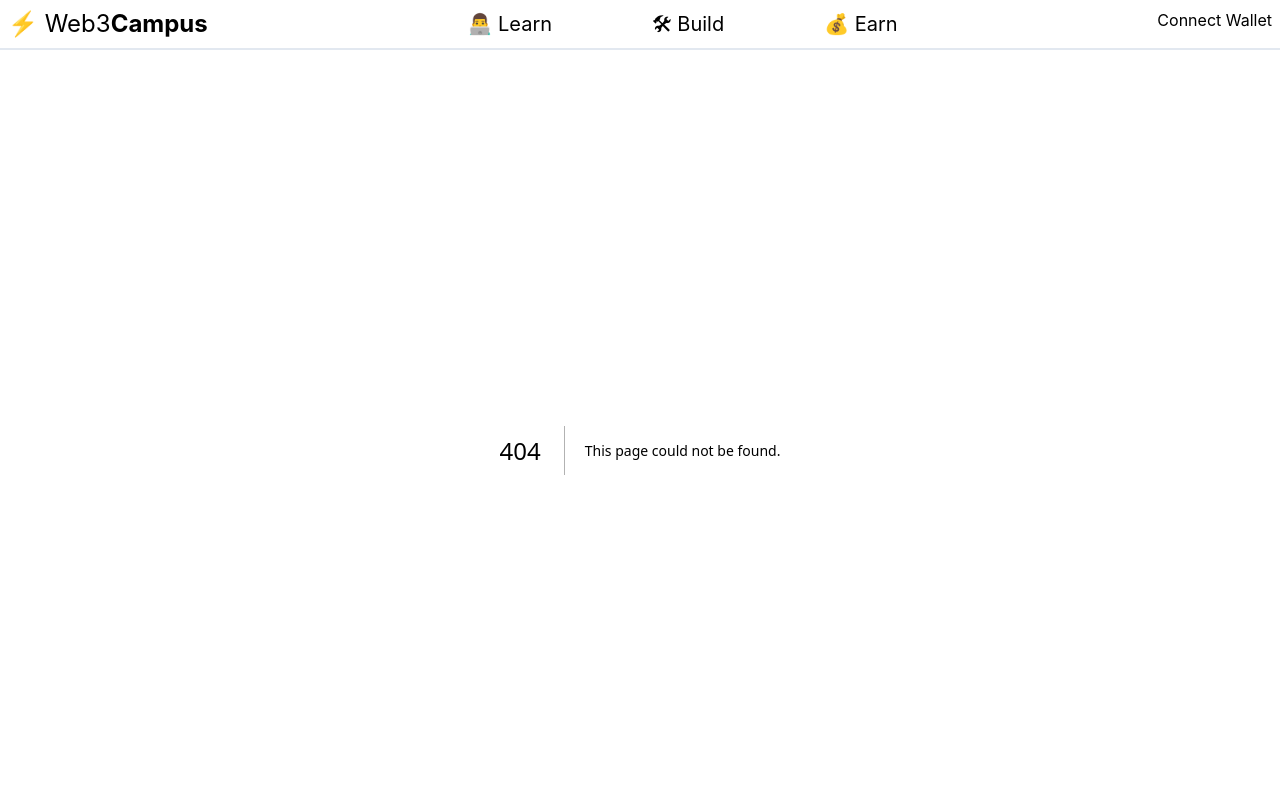
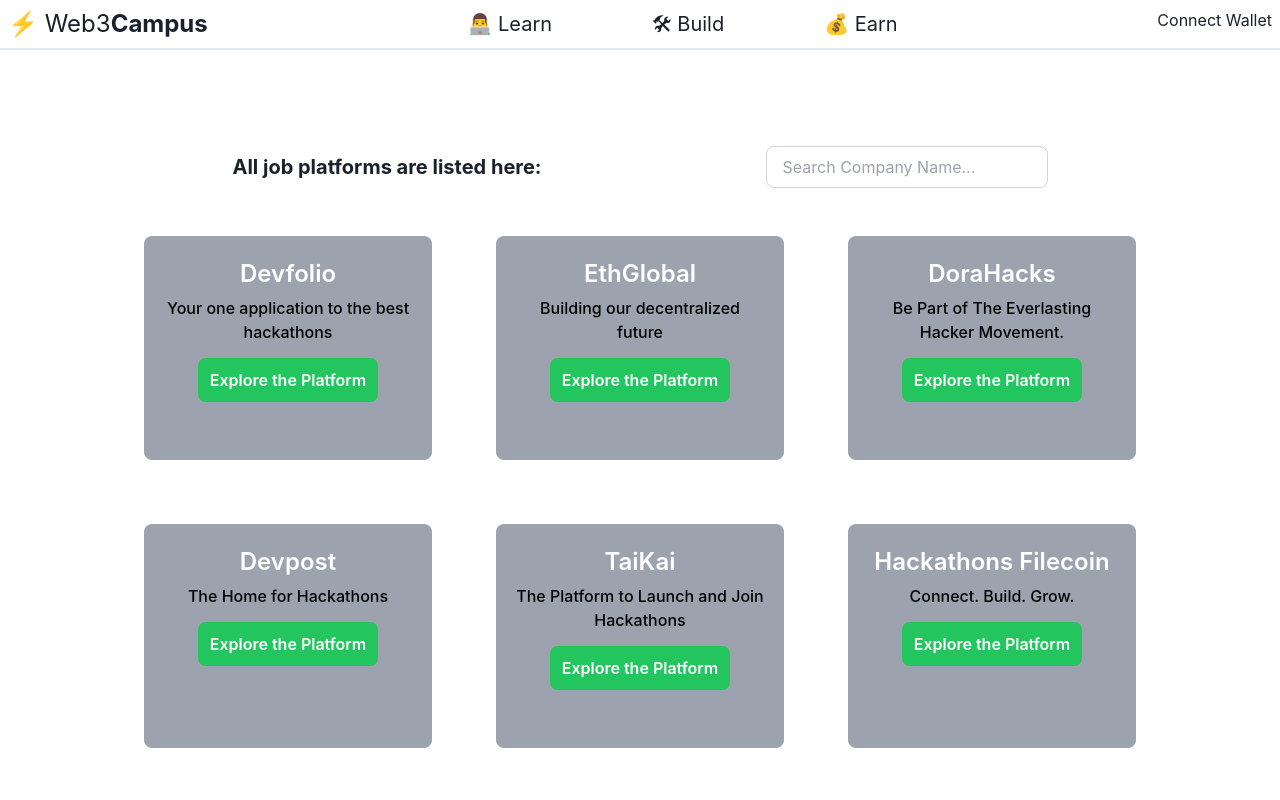
Before and after one commit to Jayjeet1013/Web3_Campus, a Next.js app: page /earn/hackathons in a window 1280 px wide. Before the commit this address had no page. Shown: the top 800 px of the page. Built offline with nearby package versions, Linux system fonts and the light colour scheme.

Commit message:
add hackathons data

```diff
--- a/src/components/earn/EarnHeader.tsx
+++ b/src/components/earn/EarnHeader.tsx
@@ -16,7 +16,7 @@
           </p>
 
           <div className="flex gap-4 items-center text-center justify-center ">
-            <Link href={'/'}>
+            <Link href={'/hackathons'}>
               <button>Hackathons</button>
             </Link>
             <Link href={'/Jobs'}>
--- a/src/components/earn/Hackathon.tsx
+++ b/src/components/earn/Hackathon.tsx
@@ -2,7 +2,7 @@
 import { HackathonData } from "@/data/HackathonData";
 import Link from "next/link";
 
-const JobPlatform = () => {
+const Hackathon = () => {
   const [searchTerm, setSearchTerm] = useState<string>("");
 
   // Function to handle search input change
@@ -61,4 +61,4 @@
   );
 };
 
-export default JobPlatform;
+export default Hackathon;
--- a/src/data/HackathonData.tsx
+++ b/src/data/HackathonData.tsx
@@ -1,8 +1,39 @@
 export const HackathonData = [
         {
                 id: 1,
-                companyName: "Remoteook",
-                link: "https://remoteok.com/",
-                description: "job for remote",
+                companyName: "Devfolio",
+                link: "https://devfolio.co/",
+                description: "Your one application to the best hackathons",
               },
+              {
+                id: 2,
+                companyName: "EthGlobal",
+                link: "https://ethglobal.com/",
+                description: "Building our decentralized      future",
+              },
+              {
+                id: 3,
+                companyName: "DoraHacks",
+                link: "https://dorahacks.io/",
+                description: "Be Part of The Everlasting Hacker Movement.",
+              },
+              {
+                id: 4,
+                companyName: "Devpost",
+                link: "https://devpost.com/",
+                description: "The Home for Hackathons",
+              },
+              {
+                id: 5,
+                companyName: "TaiKai",
+                link: "https://taikai.network/",
+                description: "The Platform to Launch and Join Hackathons",
+              },
+              {
+                id: 6,
+                companyName: "Hackathons Filecoin",
+                link: "https://hackathons.filecoin.io/",
+                description: "Connect. Build. Grow.",
+              },
+
 ];
--- /dev/null
+++ b/src/pages/earn/hackathons.tsx
@@ -0,0 +1,12 @@
+import Hackathon from '@/components/earn/Hackathon'
+import React from 'react'
+
+const Hackathons = () => {
+  return (
+    <div>
+        <Hackathon/>
+    </div>
+  )
+}
+
+export default Hackathons
--- a/src/pages/earn.tsx
+++ b/src/pages/earn/index.tsx
@@ -3,7 +3,7 @@
 import Subscriber from '@/components/home/Subscriber'
 import React from 'react'
 
-const earn = () => {
+const index = () => {
   return (
     <div className=''>
         <EarnHeader/>
@@ -12,4 +12,4 @@
   )
 }
 
-export default earn
+export default index
```
Also changed, not shown: src/pages/earn/Jobs.tsx (renamed from src/pages/Jobs.tsx).
